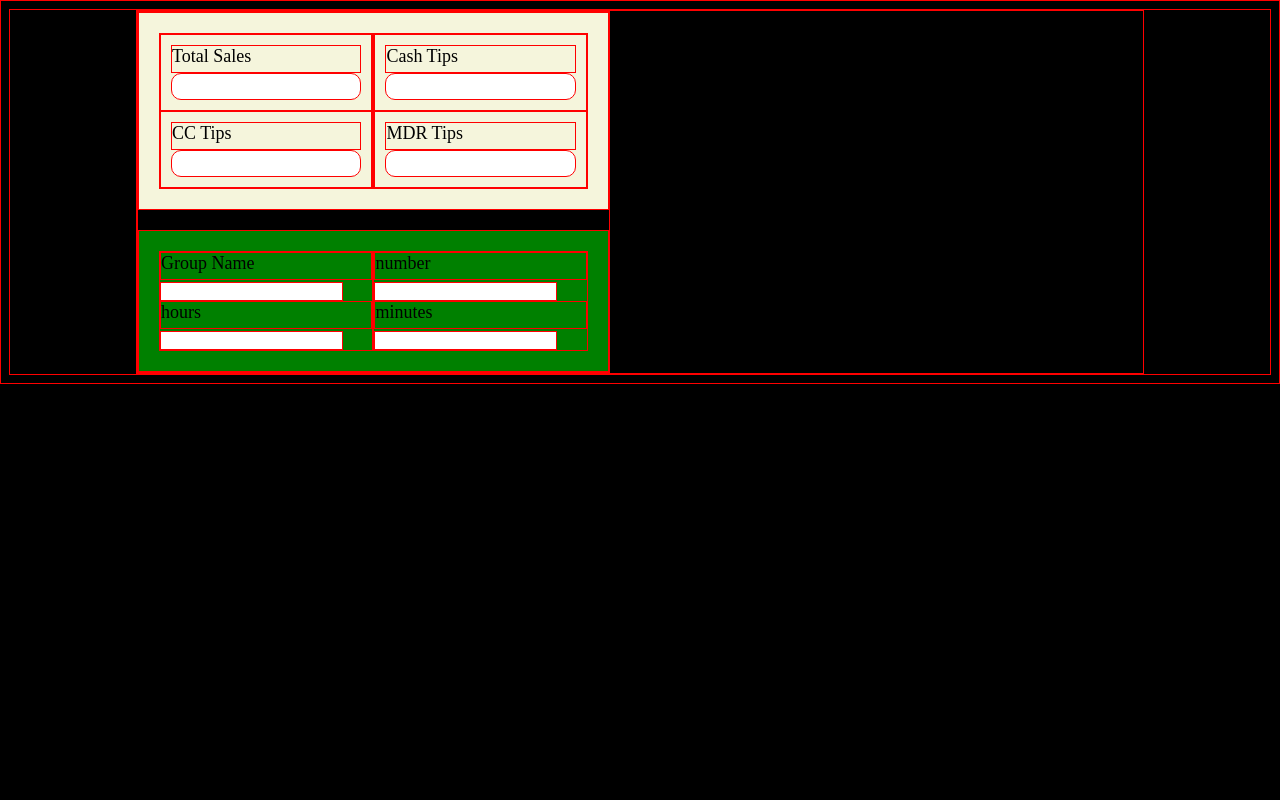
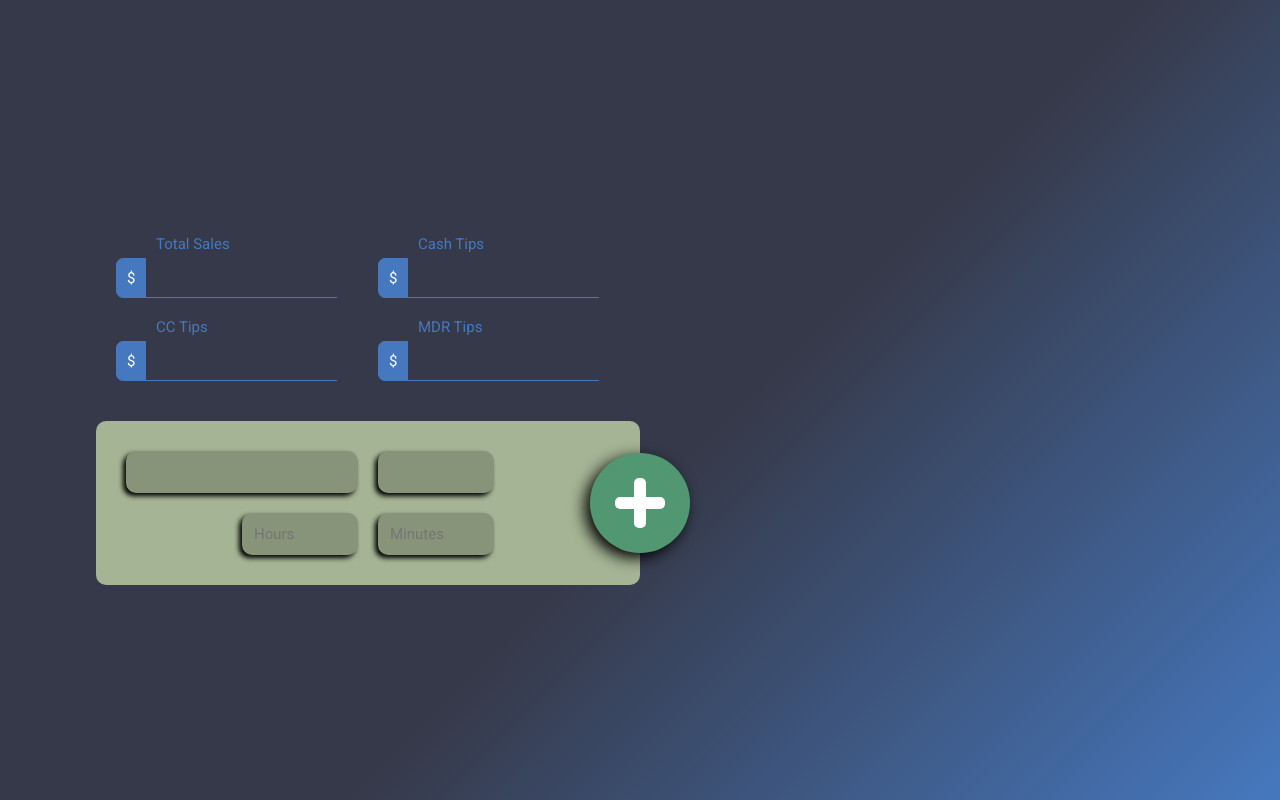
Before and after one commit to Eddie-Anguiano/brCalc_2, a website: page index.html in a window 1280 px wide. Drawn offline with Linux system fonts and the light colour scheme.

Commit message:
styled checkout and group sections

```diff
--- a/index.html
+++ b/index.html
@@ -1,60 +1,101 @@
 <!DOCTYPE html>
 <html lang="">
-
   <head>
     <meta charset="utf-8" />
     <meta name="viewport" content="width=device-width, initial-scale=1.0" />
     <title></title>
+    <link
+      href="https://fonts.googleapis.com/css?family=Roboto&display=swap"
+      rel="stylesheet"
+    />
     <link rel="stylesheet" href="style.css" />
   </head>
 
   <body>
+    <div class="container--flex">
       <div class="wrapper">
         <div class="container__left">
           <section class="checkout">
             <div class="checkout__left">
               <div class="checkout__totalSales cube">
                 <label for="">Total Sales</label>
-            <input type="text" id="totalSales__input" class="checkout__input">
+                <div class="dollar">$</div>
+                <input
+                  type="text"
+                  id="totalSales__input"
+                  class="checkout__input"
+                />
               </div>
               <div class="checkout__totalCcTips cube">
                 <label for="">CC Tips</label>
-            <input type="text" id="CcTips__input" class="checkout__input">
+                <div class="dollar">$</div>
+                <input type="text" id="CcTips__input" class="checkout__input" />
               </div>
             </div>
 
             <div class="checkout__right">
               <div class="checkout__totalCashTips cube">
                 <label for="">Cash Tips</label>
-            <input type="text" id="cashTips__input" class="checkout__input">
+                <div class="dollar">$</div>
+                <input
+                  type="text"
+                  id="cashTips__input"
+                  class="checkout__input"
+                />
               </div>
               <div class="checkout__MDRTips cube">
                 <label for="">MDR Tips</label>
-            <input type="text" id="MdrTips__input" class="checkout__input">
+                <div class="dollar">$</div>
+                <input
+                  type="text"
+                  id="MdrTips__input"
+                  class="checkout__input"
+                />
               </div>
             </div>
           </section>
 
           <section class="group">
             <div class="group__left">
-          <label for="">Group Name</label>
-          <input type="text">
-          <label for="">hours</label>
-          <input type="text">
+              <div class="group__name cube">
+                <!-- <label for="name__input">Group Name</label> -->
+                <input type="text" id="name__input" class="group__input" />
+              </div>
+              <div class="group__hours cube">
+                <!-- <label id="label" for="hours__input">Time Worked</label> -->
+                <!-- <span class="hour--center">Time Worked</span> -->
+                <input
+                  type="text"
+                  id="hours__input"
+                  class="group__input"
+                  placeholder="Hours"
+                />
+              </div>
             </div>
 
             <div class="group__right">
-          <label for="">number</label>
-          <input type="number">
-          <label for="">minutes</label>
-          <input type="text">
+              <div class="group__number cube">
+                <!-- <label for="number__input">number</label> -->
+                <input type="number" id="number__input" class="group__input" />
+              </div>
+              <div class="group__minutes cube">
+                <input
+                  type="text"
+                  id="minutes__input"
+                  class="group__input"
+                  placeholder="Minutes"
+                />
+              </div>
+            </div>
+
+            <div class="submit">
+              <div class="horizontal-plus"></div>
+              <div class="vertical-plus"></div>
             </div>
           </section>
         </div>
-
-
+      </div>
     </div>
     <script src="app.js"></script>
   </body>
-
 </html>
--- a/style.css
+++ b/style.css
@@ -4,7 +4,10 @@
 
 * {
   box-sizing: border-box;
-  border: 1px solid red;
+  padding: 0;
+  margin: 0;
+  font-family: 'Roboto', sans-serif;
+  /* border: 1px solid red; */
 }
 
 :root {
@@ -12,12 +15,44 @@
 }
 
 body {
-  background-color: black;
+  /* Permalink - use to edit and share this gradient: https://colorzilla.com/gradient-editor/#363949+0,363949+55,4678bf+100 */
+  background: #363949; /* Old browsers */
+  background: -moz-linear-gradient(
+    -45deg,
+    #363949 0%,
+    #363949 55%,
+    #4678bf 100%
+  ); /* FF3.6-15 */
+  background: -webkit-linear-gradient(
+    -45deg,
+    #363949 0%,
+    #363949 55%,
+    #4678bf 100%
+  ); /* Chrome10-25,Safari5.1-6 */
+  background: linear-gradient(
+    135deg,
+    #363949 0%,
+    #363949 55%,
+    #4678bf 100%
+  ); /* W3C, IE10+, FF16+, Chrome26+, Opera12+, Safari7+ */
+  filter: progid:DXImageTransform.Microsoft.gradient( startColorstr='#363949', endColorstr='#4678bf',GradientType=1 ); /* IE6-9 fallback on horizontal gradient */
+}
+
+body,
+html {
+  height: 100%;
+}
+
+.container--flex {
+  height: 100vh;
+  display: flex;
+  justify-content: center;
+  align-items: center;
 }
 
 .wrapper {
-  max-width: 1400px;
-  width: 80%;
+  max-width: 1920px;
+  width: 85%;
   margin: 0 auto;
 }
 
@@ -27,7 +62,7 @@ body {
 
 label {
   display: block;
-  padding-bottom: .5rem;
+  padding: 0 0 0.5rem 4rem;
 }
 
 /*----------------------------------------------------*/
@@ -35,21 +70,31 @@ label {
 /*----------------------------------------------------*/
 
 .container__left {
-  width: 47%;
+  width: 50%;
   font-size: 1.8rem;
-
 }
-
 
 /*----------------------------------------------------*/
 /*CHECKOUT*/
 /*----------------------------------------------------*/
 
 .checkout {
-  background-color: beige;
-  padding: 2rem;
+  background-color: transparent;
+  color: #4678bf;
+  padding: 1rem;
   display: flex;
   justify-content: space-around;
+  font-size: 1.5rem;
+}
+
+.dollar {
+  vertical-align: bottom;
+  display: inline-block;
+  padding: 1rem;
+  border-radius: 0.7rem 0 0 0.7rem;
+  border: 1px solid #4678bf;
+  color: white;
+  background-color: #4678bf;
 }
 
 .checkout__left,
@@ -57,14 +102,16 @@ label {
   width: 100%;
 }
 
-.checkout__heading {
-  text-align: center;
-}
-
 .checkout__input {
-  width: 100%;
-  padding: .5rem;
-  border-radius: 1rem;
+  padding: 1rem;
+  background-color: transparent;
+  border-bottom: 1px solid #4678bf;
+  border-top: none;
+  border-right: none;
+  border-left: none;
+  margin-left: -0.6rem;
+  font-size: 1.5rem;
+  color: white;
 }
 
 /*----------------------------------------------------*/
@@ -72,11 +119,13 @@ label {
 /*----------------------------------------------------*/
 
 .group {
-  background-color: green;
+  position: relative;
+  background-color: #a4b494;
+  border-radius: 1rem;
   padding: 2rem;
   margin-top: 2rem;
   display: flex;
-  justify-content: space-around;
+  justify-content: center;
   flex-direction: row;
 }
 
@@ -84,3 +133,55 @@ label {
 .group__right {
   width: 100%;
 }
+
+.group__input {
+  width: 100%;
+  padding: 1.2rem;
+  border-radius: 1rem;
+  color: white;
+  background-color: #87947a;
+  box-shadow: -0.3rem 0.3rem 0.5rem black;
+  border: none;
+  font-size: 1.5rem;
+}
+
+.group__hours {
+  text-align: right;
+}
+
+#number__input,
+#hours__input,
+#minutes__input {
+  width: 50%;
+}
+
+.submit {
+  height: 10rem;
+  width: 10rem;
+  position: absolute;
+  left: 100%;
+  top: 50%;
+  transform: translate(-50%, -50%);
+  border-radius: 10rem;
+  background-color: #519872;
+  box-shadow: -0.5rem 0.5rem 1.5rem black;
+}
+
+.horizontal-plus {
+  position: relative;
+  background-color: #ffffff;
+  border-radius: 0.5rem;
+  width: 50%;
+  height: 12.5%;
+  left: 25%;
+  top: 43.75%;
+}
+.vertical-plus {
+  position: relative;
+  background-color: #ffffff;
+  border-radius: 0.5rem;
+  width: 12.5%;
+  height: 50%;
+  left: 43.75%;
+  top: 12.5%;
+}
```
Lines whose indentation alone changed are shown as unchanged.
